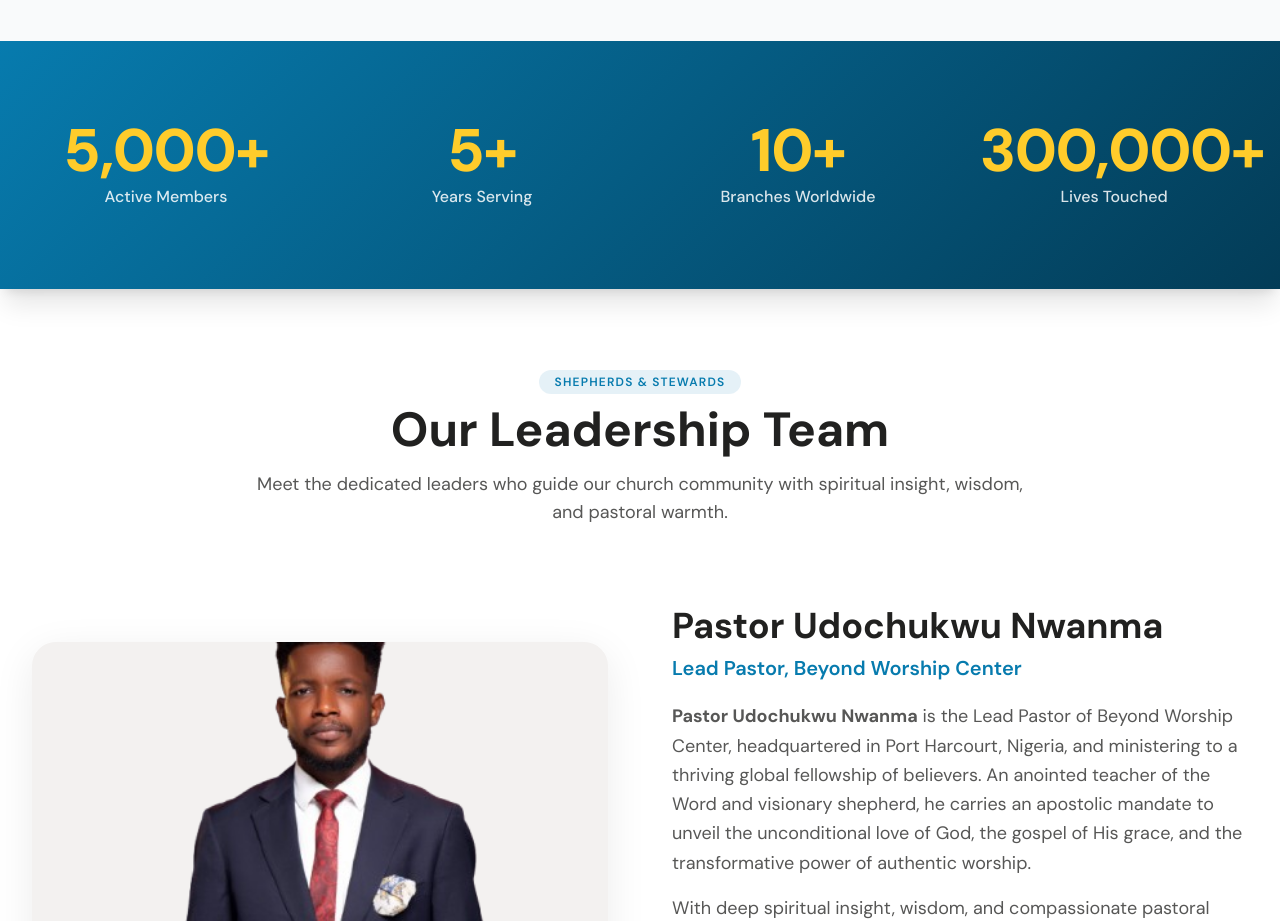
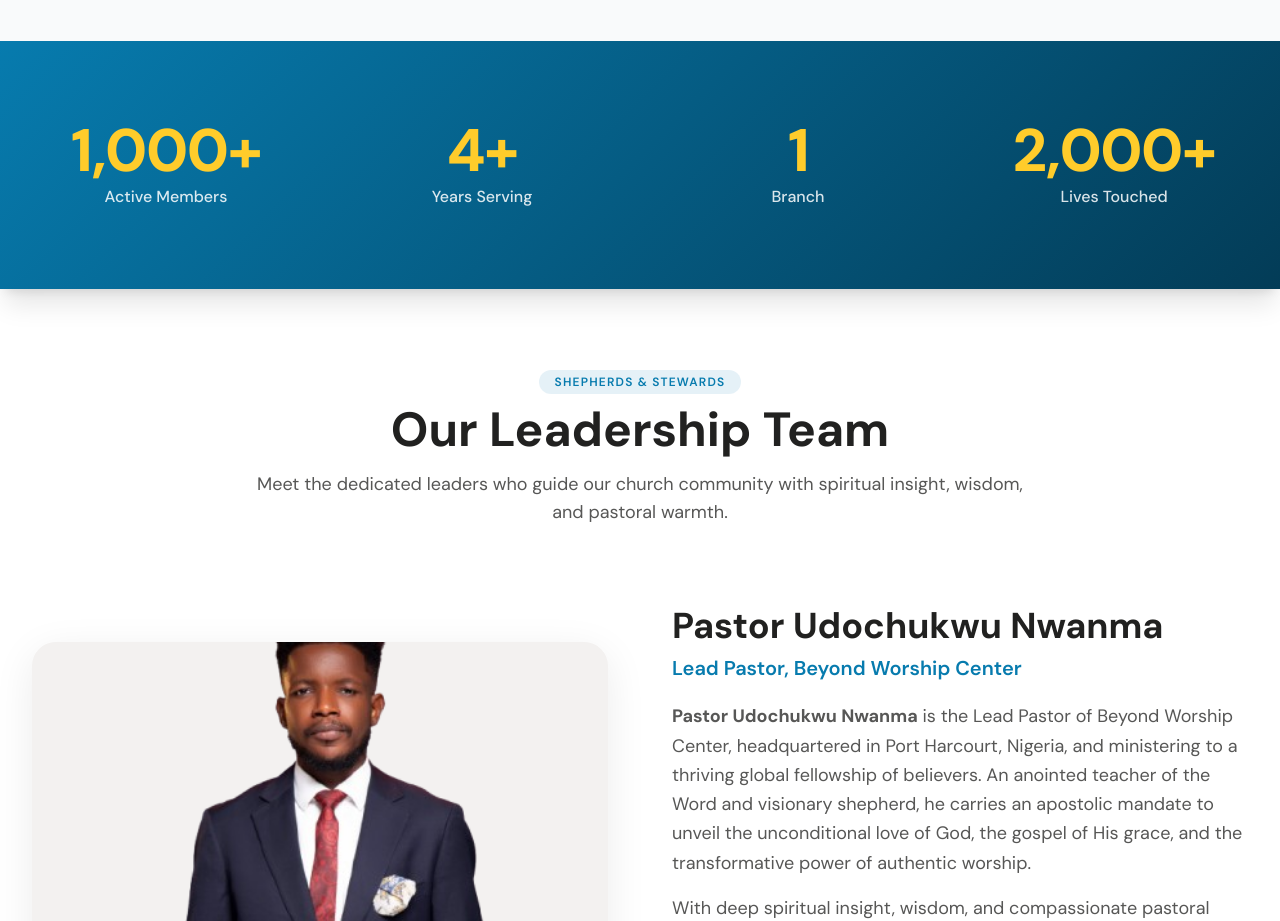
Before and after one commit to HelixgadeTechnologies/bwc, a Next.js app: page /about in a window 1280 px wide. Shown: the part 2100-3021 px from the top of the page. Built offline with nearby package versions, Linux system fonts and the light colour scheme.

Commit message:
chore: update statistics on about page

```diff
--- a/src/app/about/about-client.tsx
+++ b/src/app/about/about-client.tsx
@@ -248,19 +248,19 @@ export function AboutClient() {
         <div className="container-max relative z-10">
           <div className="grid grid-cols-2 md:grid-cols-4 gap-8 sm:gap-12 text-center">
             <div className="space-y-1">
-              <div className="text-4xl sm:text-5xl lg:text-6xl font-display font-black tracking-tight text-secondary">5,000+</div>
+              <div className="text-4xl sm:text-5xl lg:text-6xl font-display font-black tracking-tight text-secondary">1,000+</div>
               <div className="text-white/85 text-sm sm:text-base font-medium">Active Members</div>
             </div>
             <div className="space-y-1">
-              <div className="text-4xl sm:text-5xl lg:text-6xl font-display font-black tracking-tight text-secondary">5+</div>
+              <div className="text-4xl sm:text-5xl lg:text-6xl font-display font-black tracking-tight text-secondary">4+</div>
               <div className="text-white/85 text-sm sm:text-base font-medium">Years Serving</div>
             </div>
             <div className="space-y-1">
-              <div className="text-4xl sm:text-5xl lg:text-6xl font-display font-black tracking-tight text-secondary">10+</div>
-              <div className="text-white/85 text-sm sm:text-base font-medium">Branches Worldwide</div>
+              <div className="text-4xl sm:text-5xl lg:text-6xl font-display font-black tracking-tight text-secondary">1</div>
+              <div className="text-white/85 text-sm sm:text-base font-medium">Branch</div>
             </div>
             <div className="space-y-1">
-              <div className="text-4xl sm:text-5xl lg:text-6xl font-display font-black tracking-tight text-secondary">300,000+</div>
+              <div className="text-4xl sm:text-5xl lg:text-6xl font-display font-black tracking-tight text-secondary">2,000+</div>
               <div className="text-white/85 text-sm sm:text-base font-medium">Lives Touched</div>
             </div>
           </div>
```
